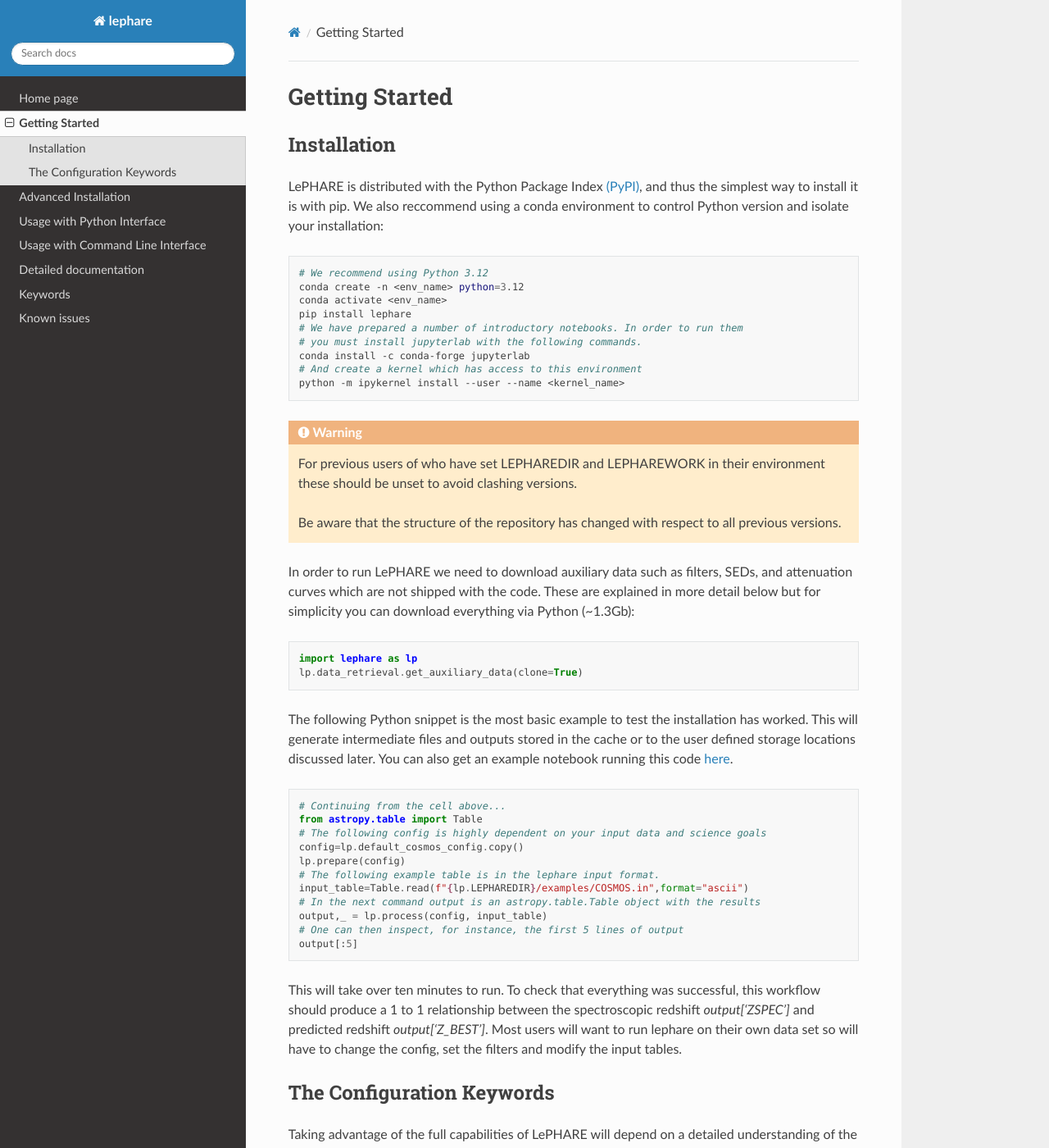
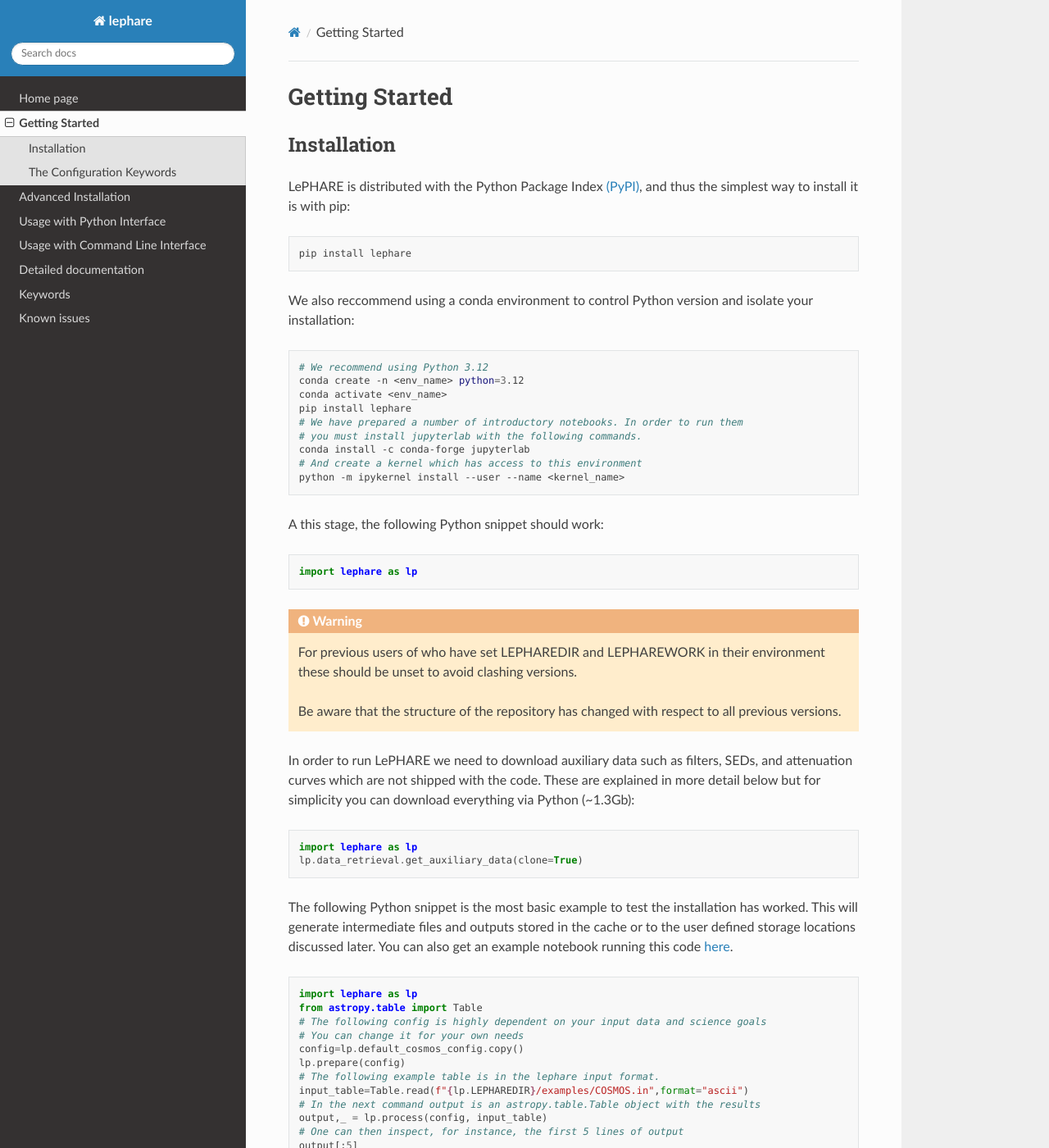
Before and after one commit to lephare-photoz/lephare, a Sphinx documentation site: the page built from docs/getting_started.rst, in a window 1280 px wide and 1400 px high. Shown: the whole window at 82% size. Built offline with Sphinx 7.4.7 and the Read the Docs theme 3.1.0, drawn with Linux system fonts in a browser that asks for light colours; pages that are not in the unit, such as notebooks, are missing from menus; some of the changed text lies outside the part shown.

Commit message:
Minor changes in the text of index and getting_started

```diff
--- a/docs/getting_started.rst
+++ b/docs/getting_started.rst
@@ -6,7 +6,14 @@
 Installation
 ============
 LePHARE is distributed with the Python Package Index `(PyPI) <https://pypi.org/project/lephare/>`_, and
-thus the simplest way to install it is with pip. We also reccommend using a conda
+thus the simplest way to install it is with pip:
+
+.. code-block:: bash
+
+    pip install lephare
+
+
+We also reccommend using a conda
 environment to control Python version and isolate your installation:
 
 .. code-block:: bash
@@ -20,6 +27,13 @@
     conda install -c conda-forge jupyterlab
     # And create a kernel which has access to this environment
     python -m ipykernel install --user --name <kernel_name>
+
+A this stage, the following Python snippet should work:
+
+.. code-block:: python
+
+    import lephare as lp
+
 
 .. warning::
     For previous users of who have set LEPHAREDIR and LEPHAREWORK
@@ -46,9 +60,10 @@
 
 .. code-block:: python
 
-    # Continuing from the cell above...
+    import lephare as lp
     from astropy.table import Table
     # The following config is highly dependent on your input data and science goals
+    # You can change it for your own needs
     config=lp.default_cosmos_config.copy()
     lp.prepare(config)
     # The following example table is in the lephare input format.
@@ -61,12 +76,15 @@
 
 This will take over ten minutes to run. To check that everything was successful,
 this workflow should produce a 1 to 1 relationship between the spectroscopic
-redshift `output['ZSPEC']` and predicted redshift `output['Z_BEST']`. Most users
-will want to run lephare on their own data set so will have to change the config,
-set the filters and modify the input tables.
+redshift `output['ZSPEC']` and predicted redshift `output['Z_BEST']`.
+
+
 
 The Configuration Keywords
 ==========================
+
+Most users will want to run lephare on their own data set so will have to change the config,
+set the filters and modify the input tables.
 
 Taking advantage of the full capabilities of LePHARE will depend on a detailed
 understanding of the configurations which can be specified by text file or via a dictionary
@@ -86,5 +104,5 @@
     import lephare as lp
     config=lp.default_cosmos_config.copy()
     config.update({
-        'Z_STEP': '0.001,0.,7.', # A very fine redshift grid
+        'Z_STEP': '0.01,0.,7.', # A very fine redshift grid
     })
--- a/docs/index.rst
+++ b/docs/index.rst
@@ -14,7 +14,8 @@
 physical parameters by fitting spectral energy distributions (SED) to a dataset
 of photometric fluxes or apparent magnitudes.
 LePHARE was originally written in fortran (Arnout et al. 1999; Ilbert et al. 2006).
-It has been completely rewritten in C++ with a Python interface.
+It has been completely rewritten in C++ with a Python interface with a larger team of developpers including
+J. Cohen-Tanugi and R. Shirley.
 
 .. note::
 
```
